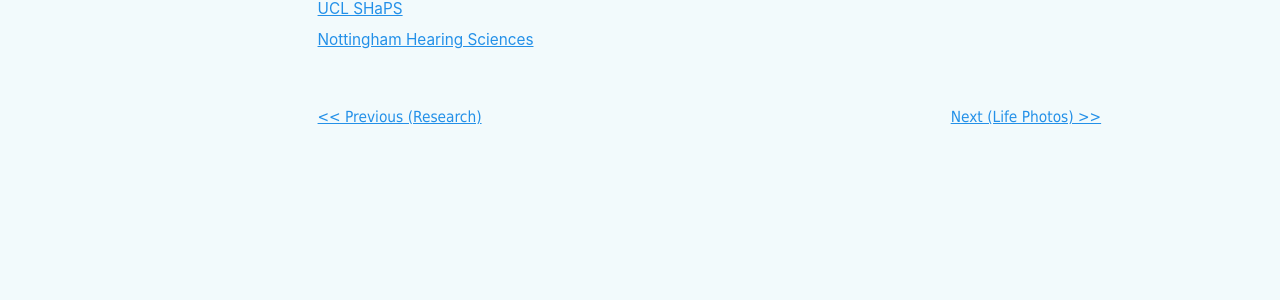
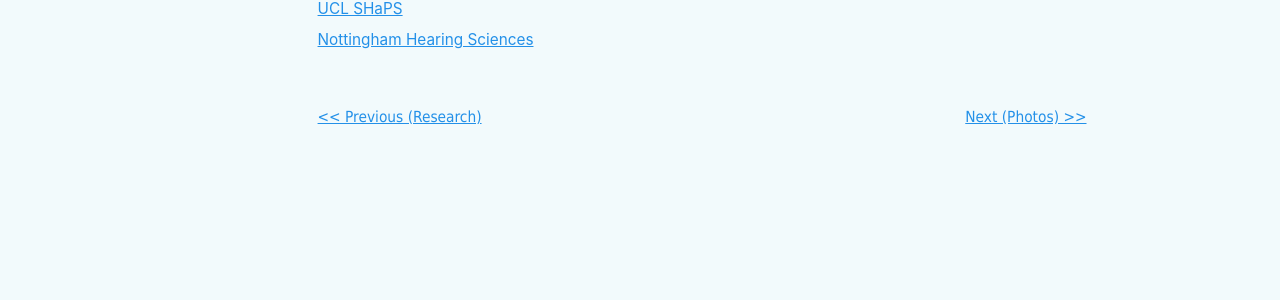
Before and after one commit to guangtingmai/guangtingmai.github.io, a Jekyll site: the page built from _pages/research-links.html, in a window 1280 px wide and 1210 px high. Shown: the part 611-911 px from the top of the window. Built offline with Jekyll 4.4.1, drawn with Linux system fonts in a browser that asks for light colours.

Commit message:
Update research-links.html

```diff
--- a/_pages/research-links.html
+++ b/_pages/research-links.html
@@ -27,5 +27,5 @@
 <br>
 <div style="font-size: 11.5pt;font-family:Tahoma;line-height: 1.5;" class="navigation-row">
   <span style="flex: 1; text-align: left;"><a href="https://guangtingmai.github.io/research-content/"><< Previous (Research)</a></span>
-  <span style="flex: 1; text-align: center;"><a href="https://guangtingmai.github.io/lifephotos/">Next (Life Photos) >></a></span>
+  <span style="flex: 1; text-align: center;"><a href="https://guangtingmai.github.io/lifephotos/">Next (Photos) >></a></span>
 </div>
```
